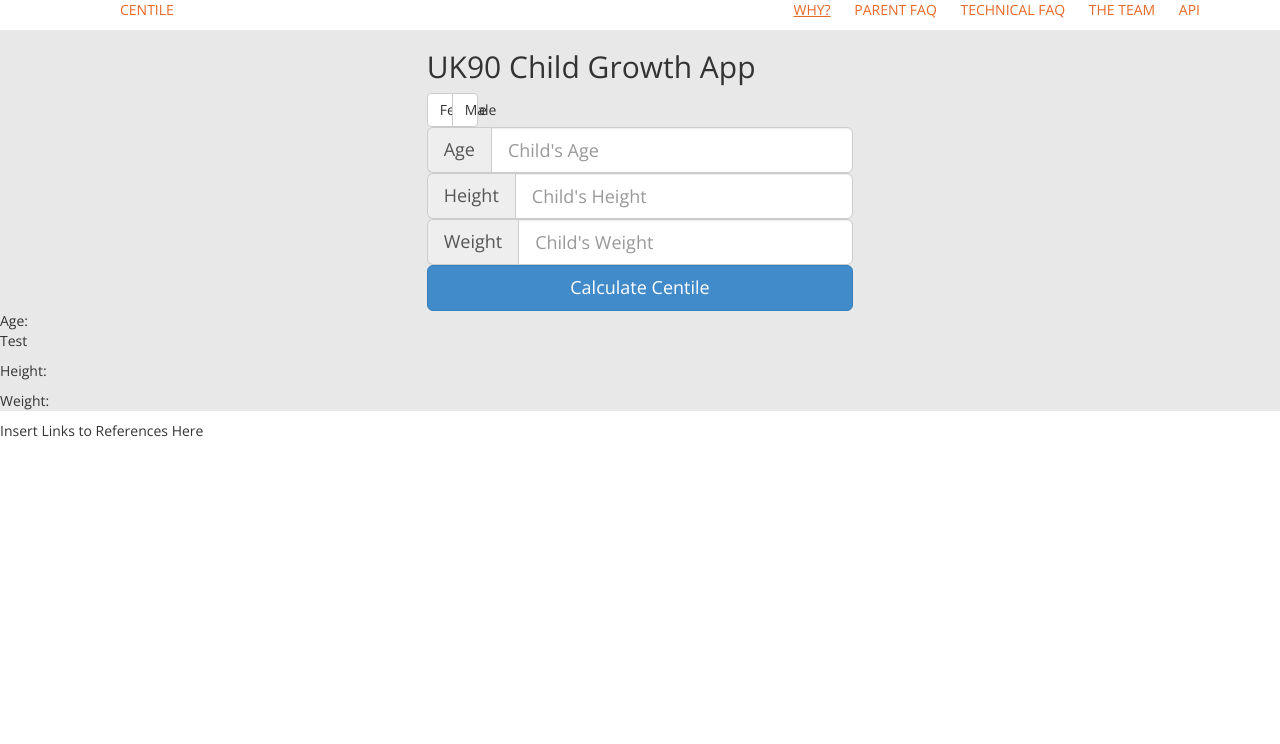
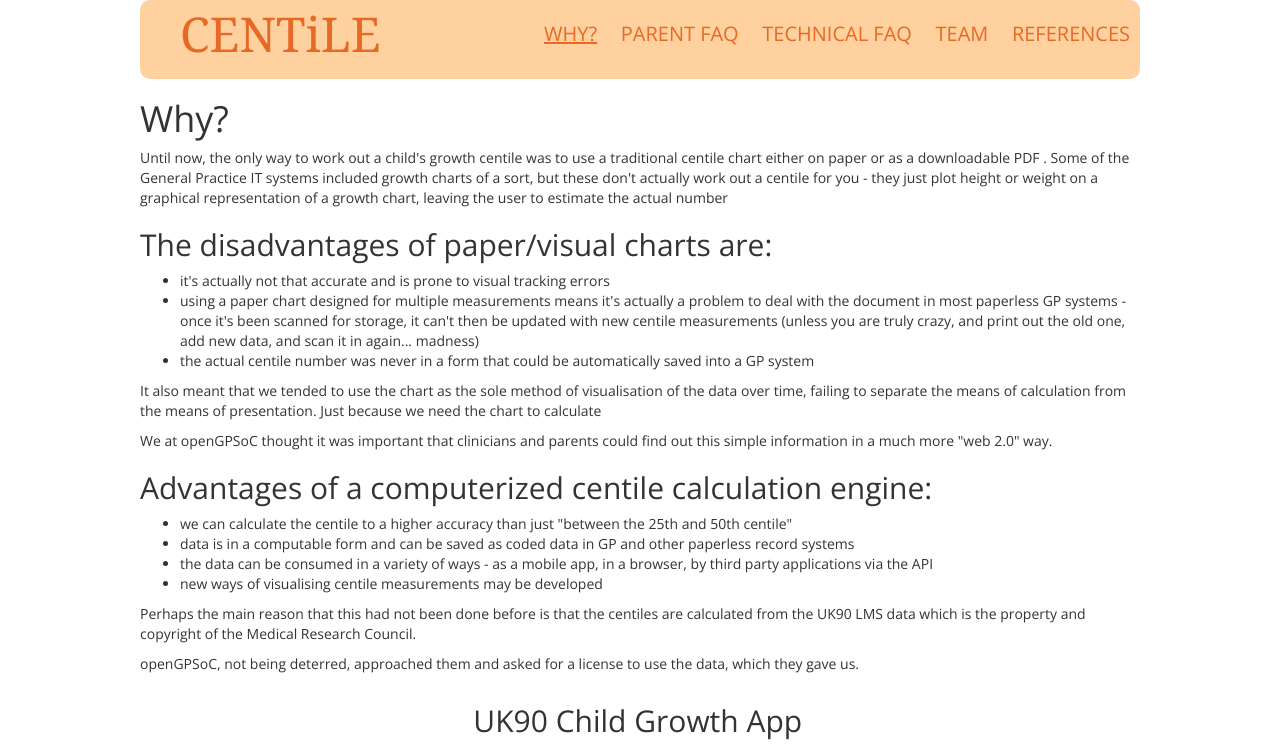
Before and after one commit to bawmedical/the_centile_app, a plain HTML site: page website/index.html in a window 1280 px wide. Both pictures are taken after a click on the link "WHY?". Shown: the top 744 px of the page. Drawn offline with nearby package versions, Linux system fonts and the light colour scheme.

Commit message:
show/hide jQuery arrangement for index.html

```diff
--- a/website/index.html
+++ b/website/index.html
@@ -12,23 +12,44 @@
   </head>
 
   <body>
-    <div class="nav">
-      <div class="container">
+    <div id="content">
+      <div class="nav nav-pills">
         	<ul class="pull-left">
-      	  <li><a href="#">centile</a></li>
+        	  <li><a href="index.html">CENTiLE</a></li>
         	</ul>
         	<ul class="pull-right">
-      	    <li><a href="#">Why?</a></li>
-      	    <li><a href="#">Parent FAQ</a></li>
-      	    <li><a href="#">Technical FAQ</a></li>
-      	    <li><a href="#">The Team</a></li>
-      	    <li><a href="#">API</a></li>
+        	    <li><a href="#" id="why-link">WHY?</a></li>
+        	    <li><a href="#">PARENT FAQ</a></li>
+        	    <li><a href="#">TECHNICAL FAQ</a></li>
+        	    <li><a href="#">TEAM</a></li>
+              <li><a href="#">REFERENCES</a></li>
         	</ul>
       </div>
+
+      <div id="why">
+        <h1 id="why">Why?</h1>
+        <p>Until now, the only way to work out a child's growth centile was to use a traditional centile chart <link> either on paper or as a downloadable PDF <link>. Some of the General Practice IT systems included growth charts of a sort, but these don't actually work out a centile for you - they just plot height or weight on a graphical representation of a growth chart, leaving the user to estimate the actual number</p>
+        <h2 id="the-disadvantages-of-this-are">The disadvantages of paper/visual charts are:</h2>
+        <ul>
+          <li>it's actually not that accurate and is prone to visual tracking errors</li>
+          <li>using a paper chart designed for multiple measurements means it's actually a problem to deal with the document in most paperless GP systems - once it's been scanned for storage, it can't then be updated with new centile measurements (unless you are truly crazy, and print out the old one, add new data, and scan it in again... madness)</li>
+          <li>the actual centile number was never in a form that could be automatically saved into a GP system</li>
+        </ul>
+        <p>It also meant that we tended to use the chart as the sole method of visualisation of the data over time, failing to separate the means of calculation from the means of presentation. Just because we need the chart to calculate</p>
+        <p>We at openGPSoC thought it was important that clinicians and parents could find out this simple information in a much more "web 2.0" way.</p>
+
+        <h2 id="advantages-of-a-computerized-centile-calculation-engine">Advantages of a computerized centile calculation engine:</h2>
+        <ul>
+          <li>we can calculate the centile to a higher accuracy than just "between the 25th and 50th centile"</li>
+          <li>data is in a computable form and can be saved as coded data in GP and other paperless record systems</li>
+          <li>the data can be consumed in a variety of ways - as a mobile app, in a browser, by third party applications via the API</li>
+          <li>new ways of visualising centile measurements may be developed</li>
+        </ul>
+        <p>Perhaps the main reason that this had not been done before is that the centiles are calculated from the UK90 LMS data which is the property and copyright of the Medical Research Council.</p>
+        <p>openGPSoC, not being deterred, approached them and asked for a license to use the data, which they gave us.</p>
       </div>
 
-    <div id="central">
-
+      <div id="form">
         <form class="input-group col-md-4 col-md-offset-4" role="form">
           <h2 class="form-signin-heading">UK90 Child Growth App</h2>
 
@@ -53,7 +74,6 @@
           </div>
 
           <button class="btn btn-lg btn-primary btn-block" id="calculate-centile" type="centile">Calculate Centile</button>
-
         </form>
 
           <div id="results">
@@ -64,7 +84,7 @@
 
       </div>
 
-  Insert Links to References Here
+    </div>
 
   </body>
 
--- a/website/main.css
+++ b/website/main.css
@@ -1,19 +1,36 @@
-body {
+#content {
   font-family: 'Open Sans', sans-serif;
   font-weight: normal;
+  width: 1000px;
+  margin: 0px auto ;
+  border: 1px #000
+}
+
+.nav {
+  background-color: #FFD19F;
+  border-radius: 10px;
 }
 
 .nav li {
   display: inline;
 }
 
-.nav a {
+.nav ul.pull-right {
+  margin-top: 20px;
+}
+.nav .pull-right a {
   color: #E86825;
-  font-size: 14px;
-  padding: 14px 10px;
-  text-transform: uppercase;
+  font-size: 20px;
+  padding: 15px 10px;
 }
 
 #central {
   background-color: #e8e8e8;
 }
+
+.nav .pull-left a {
+  color: #E86825;
+  font-size: 48px;
+  font-family: Georgia;
+  padding-left: 0px;
+}
--- a/website/script.js
+++ b/website/script.js
@@ -10,4 +10,12 @@ $( document ).ready(function() {
 
   $( "#calculate-centile" ).click( displayVals() );
 
+  $("#why").hide()
+  $("#results").hide()
+
+
+  $("#why-link").click(function() {
+    $("#why").slideToggle();
+  });
+
 });
--- /dev/null
+++ b/website/why.html
@@ -0,0 +1,53 @@
+<!DOCTYPE html>
+<html>
+
+  <head>
+    <meta content="text/html;charset=utf-8" http-equiv="Content-Type">
+    <meta content="utf-8" http-equiv="encoding">
+    <link href="css/bootstrap.min.css" rel="stylesheet">
+    <link rel="stylesheet" href="main.css" >
+    <link href='http://fonts.googleapis.com/css?family=Open+Sans:400, 800' rel='stylesheet' type='text/css'>
+    <script src="js/jquery-2.1.1.js" ></script>
+    <script src="script.js"></script>
+  </head>
+
+  <body>
+    <div class="nav">
+      <div class="container">
+        <ul class="pull-left">
+          <li><a href="index.html">centile</a></li>
+        </ul>
+        <ul class="pull-right">
+            <li><a href="why.html">Why?</a></li>
+            <li><a href="#">Parent FAQ</a></li>
+            <li><a href="#">Technical FAQ</a></li>
+            <li><a href="#">The Team</a></li>
+            <li><a href="#">API</a></li>
+        </ul>
+      </div>
+    </div>
+
+    <h1 id="why">Why?</h1>
+      <p>Until now, the only way to work out a child's growth centile was to use a traditional centile chart <link> either on paper or as a downloadable PDF <link>. Some of the General Practice IT systems included growth charts of a sort, but these don't actually work out a centile for you - they just plot height or weight on a graphical representation of a growth chart, leaving the user to estimate the actual number</p>
+    <h2 id="the-disadvantages-of-this-are">The disadvantages of paper/visual charts are:</h2>
+      <ul>
+        <li>it's actually not that accurate and is prone to visual tracking errors</li>
+        <li>using a paper chart designed for multiple measurements means it's actually a problem to deal with the document in most paperless GP systems - once it's been scanned for storage, it can't then be updated with new centile measurements (unless you are truly crazy, and print out the old one, add new data, and scan it in again... madness)</li>
+        <li>the actual centile number was never in a form that could be automatically saved into a GP system</li>
+      </ul>
+    <p>It also meant that we tended to use the chart as the sole method of visualisation of the data over time, failing to separate the means of calculation from the means of presentation. Just because we need the chart to calculate</p>
+    <p>We at openGPSoC thought it was important that clinicians and parents could find out this simple information in a much more "web 2.0" way.</p>
+
+    <h2 id="advantages-of-a-computerized-centile-calculation-engine">Advantages of a computerized centile calculation engine:</h2>
+      <ul>
+        <li>we can calculate the centile to a higher accuracy than just "between the 25th and 50th centile"</li>
+        <li>data is in a computable form and can be saved as coded data in GP and other paperless record systems</li>
+        <li>the data can be consumed in a variety of ways - as a mobile app, in a browser, by third party applications via the API</li>
+        <li>new ways of visualising centile measurements may be developed</li>
+      </ul>
+    <p>Perhaps the main reason that this had not been done before is that the centiles are calculated from the UK90 LMS data which is the property and copyright of the Medical Research Council.</p>
+    <p>openGPSoC, not being deterred, approached them and asked for a license to use the data, which they gave us.</p>
+
+  </body>
+
+</html>
```
Lines whose indentation alone changed are shown as unchanged.
